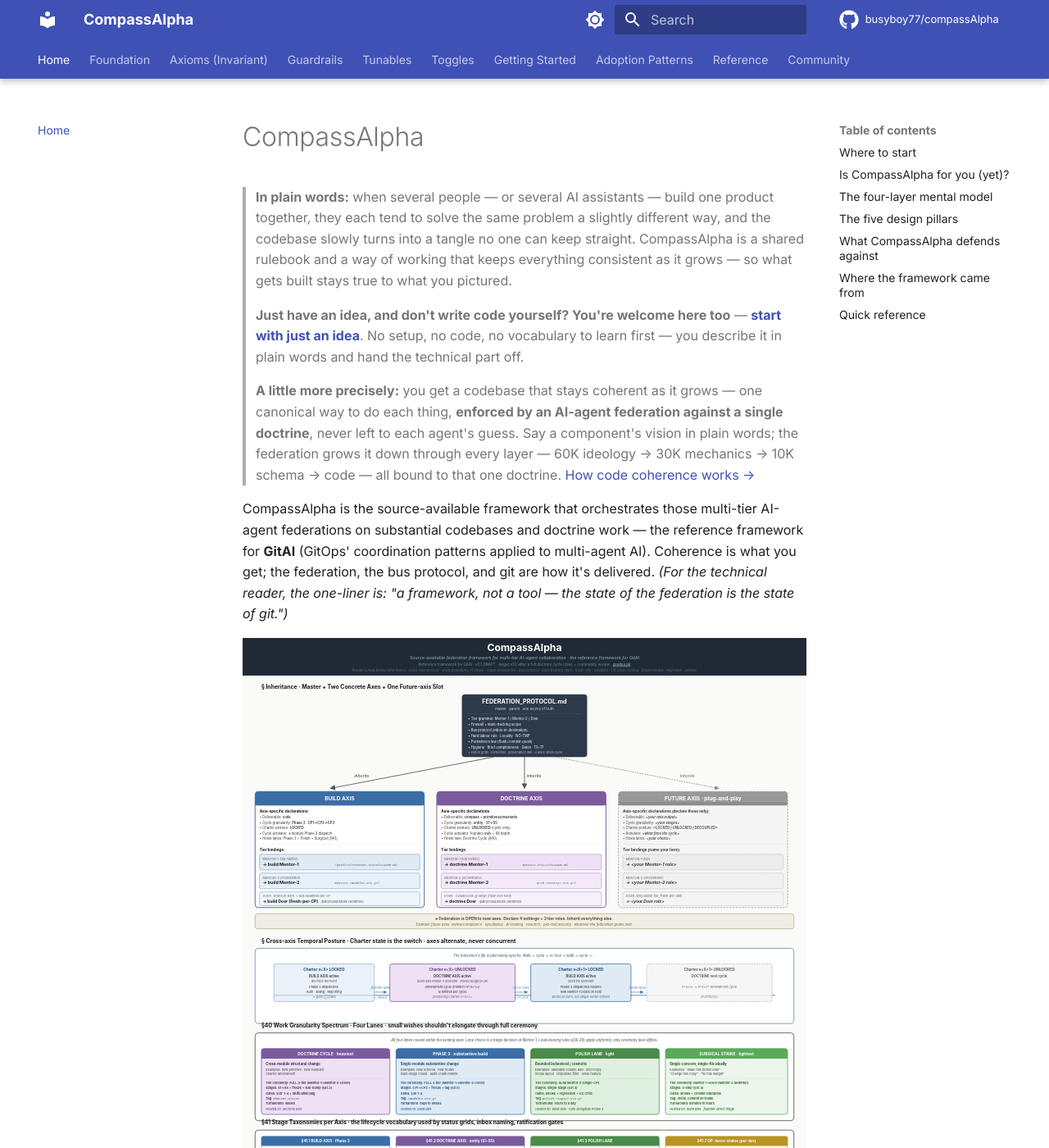
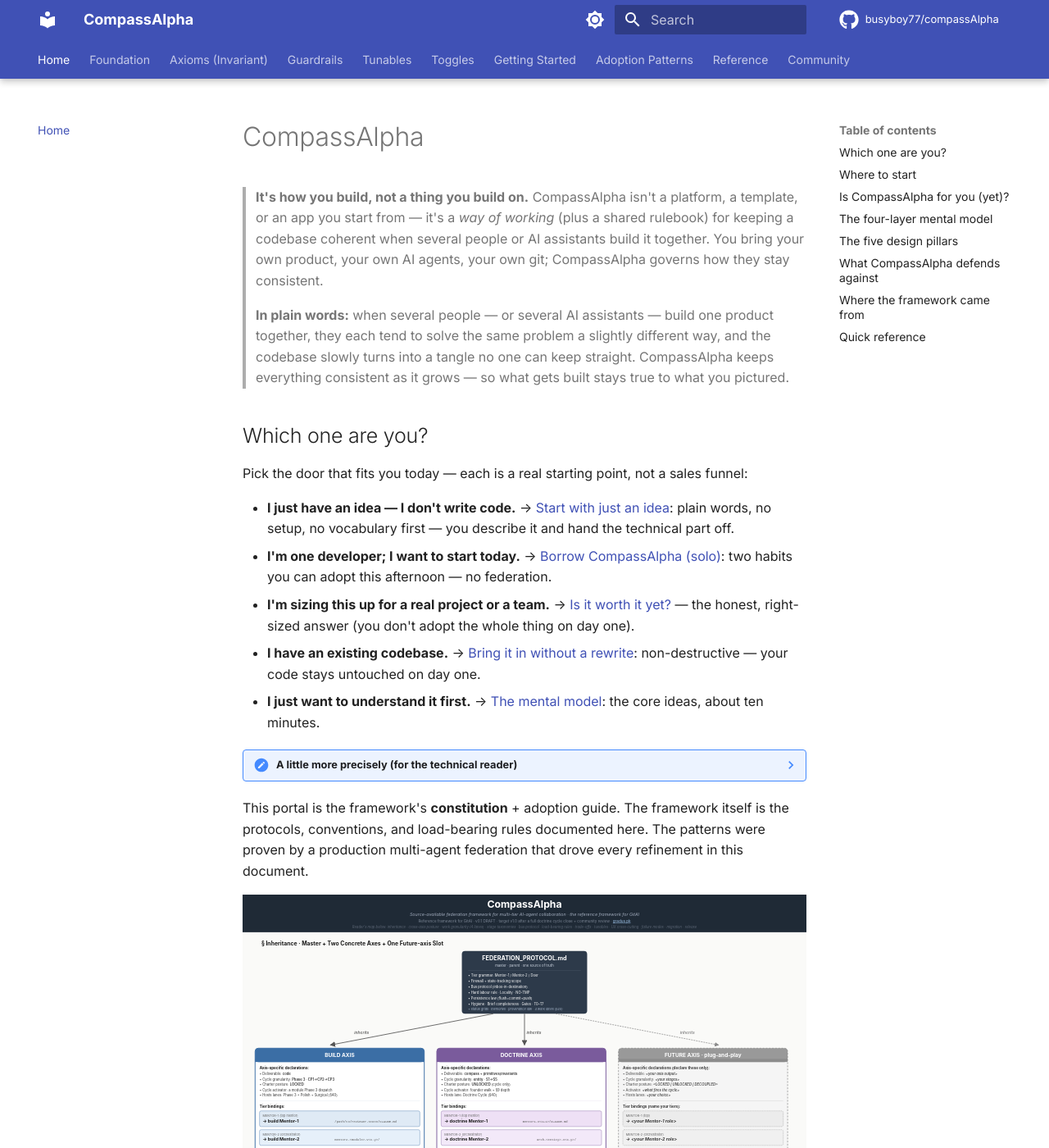
Before and after one commit to busyboy77/compassAlpha, an MkDocs documentation site: the page built from docs/index.md, in a window 1280 px wide and 1400 px high. Shown: the whole window at 82% size. Built offline with MkDocs 1.6.1 and Material for MkDocs 9.7.7, drawn with Linux system fonts in a browser that asks for light colours; comment, search, counter and statistics services are not loaded; some of the changed text lies outside the part shown.

Commit message:
Onboarding: frictionless first-mile front door + finish the 7→8 count sweep
Front door (docs/index.md), driven by real cold-read evidence:
- Lead with "it's how you build, not a thing you build on" — kills the
  platform-vs-process ambiguity a real evaluator had to resolve by hand
- Replace the jargon-wall blockquote with a plain-language door-chooser
  (idea / solo / sizing-it-up / existing-codebase / understand-first); the
  "sizing it up" door routes to the honest right-sized-yes section
- Fold the altitude/GitAI pitch into a "for the technical reader" disclosure;
  gloss 60K/30K/10K inline; move the whole-framework diagram below the fold,
  relabelled "you do not need to understand this yet"

Count sweep (regressions from the Axiom-8 commit, missed first pass):
- 7→8 invariant axioms in index.md (x2), 00-foundation/index.md, README.md,
  four-layer-model.svg (+ append "amendment" to the rule list),
  toggle-reference.md, operating-presets.md; reword amendment-protocol.md:175

Verified: mkdocs build --strict clean, door anchor resolves, content-safety gate passes.

Co-Authored-By: Claude Opus 4.8 (1M context) <noreply@anthropic.com>

```diff
--- a/docs/index.md
+++ b/docs/index.md
@@ -4,19 +4,31 @@ description: "CompassAlpha is a source-available framework for coordinating mult
 
 # CompassAlpha
 
-> **In plain words:** when several people — or several AI assistants — build one product together, they each tend to solve the same problem a slightly different way, and the codebase slowly turns into a tangle no one can keep straight. CompassAlpha is a shared rulebook and a way of working that keeps everything consistent as it grows — so what gets built stays true to what you pictured.
->
-> **Just have an idea, and don't write code yourself? You're welcome here too** — [**start with just an idea**](05-getting-started/start-with-an-idea.md). No setup, no code, no vocabulary to learn first — you describe it in plain words and hand the technical part off.
+> **It's how you build, not a thing you build on.** CompassAlpha isn't a platform, a template, or an app you start from — it's a *way of working* (plus a shared rulebook) for keeping a codebase coherent when several people or AI assistants build it together. You bring your own product, your own AI agents, your own git; CompassAlpha governs how they stay consistent.
 
-> **A little more precisely:** you get a codebase that stays coherent as it grows — one canonical way to do each thing, **enforced by an AI-agent federation against a single doctrine**, never left to each agent's guess. Say a component's vision in plain words; the federation grows it down through every layer — 60K ideology → 30K mechanics → 10K schema → code — all bound to that one doctrine. [How code coherence works →](00-foundation/codebase-coherence.md)
+> **In plain words:** when several people — or several AI assistants — build one product together, they each tend to solve the same problem a slightly different way, and the codebase slowly turns into a tangle no one can keep straight. CompassAlpha keeps everything consistent as it grows — so what gets built stays true to what you pictured.
 
-CompassAlpha is the source-available framework that orchestrates those multi-tier AI-agent federations on substantial codebases and doctrine work — the reference framework for **GitAI** (GitOps' coordination patterns applied to multi-agent AI). Coherence is what you get; the federation, the bus protocol, and git are how it's delivered. *(For the technical reader, the one-liner is: "a framework, not a tool — the state of the federation is the state of git.")*
+## Which one are you?
 
-![CompassAlpha — the federation framework on one page](assets/federation-diagram.svg)
+Pick the door that fits you today — each is a real starting point, not a sales funnel:
 
-<small>*The whole framework on one page — inheritance · the two axes + future-axis slot · work-granularity lanes · stage taxonomies · the bus protocol · load-bearing rules · trade-offs · tunables. Click to open full size.*</small>
+- **I just have an idea — I don't write code.** → [Start with just an idea](05-getting-started/start-with-an-idea.md): plain words, no setup, no vocabulary first — you describe it and hand the technical part off.
+- **I'm one developer; I want to start today.** → [Borrow CompassAlpha (solo)](05-getting-started/borrow-compassalpha-solo.md): two habits you can adopt this afternoon — no federation.
+- **I'm sizing this up for a real project or a team.** → [Is it worth it yet?](#is-compassalpha-for-you-yet) — the honest, right-sized answer (you don't adopt the whole thing on day one).
+- **I have an existing codebase.** → [Bring it in without a rewrite](05-getting-started/brownfield-onboarding.md): non-destructive — your code stays untouched on day one.
+- **I just want to understand it first.** → [The mental model](00-foundation/mental-model.md): the core ideas, about ten minutes.
+
+??? note "A little more precisely (for the technical reader)"
+
+    You get a codebase that stays coherent as it grows — one canonical way to do each thing, **enforced by an AI-agent federation against a single doctrine**, never left to each agent's guess. Say a component's vision in plain words; the federation grows it down through every layer — 60K → 30K → 10K → code (zoom levels, from a high-level view down to the schema) — all bound to that one doctrine.
+
+    CompassAlpha is the source-available framework that orchestrates those multi-tier AI-agent federations on substantial codebases and doctrine work — the reference framework for **GitAI** (GitOps' coordination patterns applied to multi-agent AI). Coherence is what you get; the federation, the bus protocol, and git are how it's delivered. The one-liner: *a framework, not a tool — the state of the federation is the state of git.* [How code coherence works →](00-foundation/codebase-coherence.md)
 
 This portal is the framework's **constitution** + adoption guide. The framework itself is the protocols, conventions, and load-bearing rules documented here. The patterns were proven by a production multi-agent federation that drove every refinement in this document.
+
+![CompassAlpha — the whole framework at a glance](assets/federation-diagram.svg)
+
+<small>*The whole thing on one page — you do not need to understand this yet. Inheritance · the two axes + future-axis slot · work-granularity lanes · stage taxonomies · the bus protocol · load-bearing rules · trade-offs · tunables. Click to open full size.*</small>
 
 ---
 
```
Also changed, not shown: other parts of docs/index.md (+2 -2 lines), README.md (+1 -1 lines), docs/00-foundation/index.md (+1 -1 lines), docs/01-axioms/amendment-protocol.md (+1 -1 lines), docs/04-toggles/operating-presets.md (+1 -1 lines), docs/04-toggles/toggle-reference.md (+1 -1 lines), docs/assets/four-layer-model.svg.
